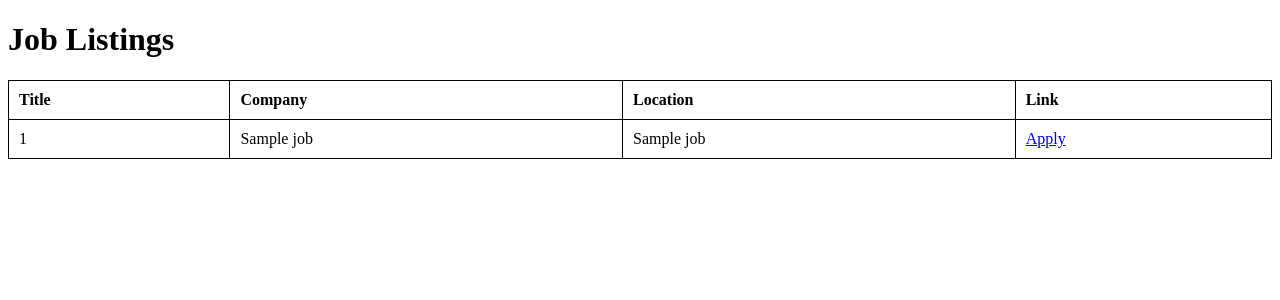
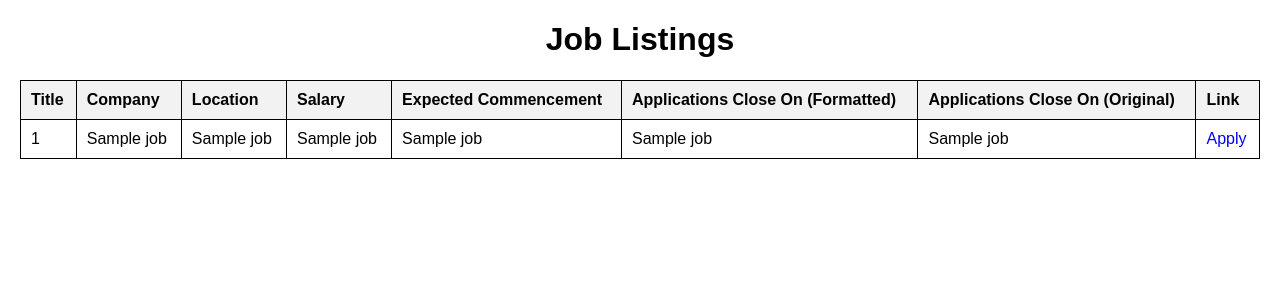
Before and after one commit to 228cmc/JobScraper, a Flask app: template templates/index.html in a window 1280 px wide. Shown: the top 300 px of the page. Run offline with Flask 3, Linux system fonts and the light colour scheme; the template is opened without the code that fills it: most values are stand-ins (such as "Sample title", 1, 10 or a date in 2020).

Commit message:
html updated for the flask app

```diff
--- a/templates/index.html
+++ b/templates/index.html
@@ -4,9 +4,17 @@
     <meta charset="UTF-8">
     <title>Job Listings</title>
     <style>
+        body {
+            font-family: Arial, sans-serif;
+            margin: 20px;
+        }
+        h1 {
+            text-align: center;
+        }
         table {
             width: 100%;
             border-collapse: collapse;
+            margin-top: 20px;
         }
         table, th, td {
             border: 1px solid black;
@@ -15,16 +23,31 @@
             padding: 10px;
             text-align: left;
         }
+        th {
+            background-color: #f2f2f2;
+        }
+        a {
+            color: blue;
+            text-decoration: none;
+        }
+        a:hover {
+            text-decoration: underline;
+        }
     </style>
 </head>
 <body>
     <h1>Job Listings</h1>
+
     <table>
         <thead>
             <tr>
                 <th>Title</th>
                 <th>Company</th>
                 <th>Location</th>
+                <th>Salary</th>
+                <th>Expected Commencement</th>
+                <th>Applications Close On (Formatted)</th>
+                <th>Applications Close On (Original)</th>
                 <th>Link</th>
             </tr>
         </thead>
@@ -34,7 +57,11 @@
                 <td>{{ job[0] }}</td>
                 <td>{{ job[1] }}</td>
                 <td>{{ job[2] }}</td>
-                <td><a href="{{ job[3] }}" target="_blank">Apply</a></td>
+                <td>{{ job[3] }}</td>
+                <td>{{ job[4] }}</td>
+                <td>{{ job[5] }}</td>
+                <td>{{ job[6] }}</td>
+                <td><a href="{{ job[7] }}" target="_blank">Apply</a></td>
             </tr>
             {% endfor %}
         </tbody>
```
Also changed, not shown: templates/grouped.html (added, +70 -0 lines).
